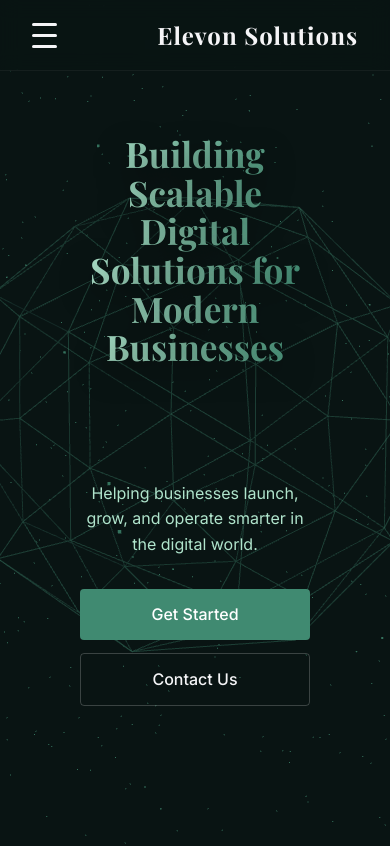
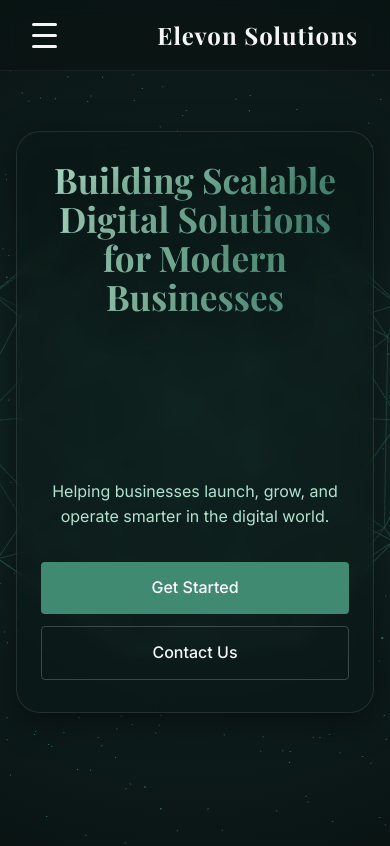
Before and after one commit to Kishore215/portfolio, a website built with Vite: page index.html in a window 390 px wide. Shown: the top 846 px of the page. Built offline with nearby package versions, Linux system fonts and the light colour scheme; animation ran at ten frames a second.

Commit message:
Match hero design exactly to the screenshot provided by user

```diff
--- a/style.css
+++ b/style.css
@@ -222,12 +222,13 @@ a {
 }
 
 .glass-card {
-  background: transparent;
-  backdrop-filter: none;
-  -webkit-backdrop-filter: none;
+  background: rgba(9, 20, 19, 0.4);
+  backdrop-filter: blur(8px);
+  -webkit-backdrop-filter: blur(8px);
   padding: 4rem;
   border-radius: 24px;
-  border: none;
+  border: 1px solid rgba(255, 255, 255, 0.1);
+  box-shadow: 0 8px 32px 0 rgba(0, 0, 0, 0.5);
 }
 
 .hero h1 {
@@ -251,7 +252,7 @@ a {
 .hero p {
   font-size: 1.2rem;
   color: var(--text-muted);
-  margin-top: 110px;
+  margin-top: 16rem; /* Adjust to clear the shape as in screenshot */
   margin-bottom: 2rem;
 }
 
@@ -497,12 +498,19 @@ a {
     min-height: 100vh;
     height: 100vh;
     padding: 0 1rem;
-    background: transparent !important;
+  }
+
+  .glass-card {
+    padding: 2rem 1.5rem;
+    background: rgba(9, 20, 19, 0.4);
+    backdrop-filter: blur(8px);
+    border: 1px solid rgba(255, 255, 255, 0.1);
   }
 
   .hero h1 { font-size: 2.2rem; }
   .hero p {
     font-size: 1rem;
+    margin-top: 10rem;
   }
   .hero-buttons { flex-direction: column; gap: 0.8rem; }
   .hero-buttons .btn { width: 100%; text-align: center; }
```
